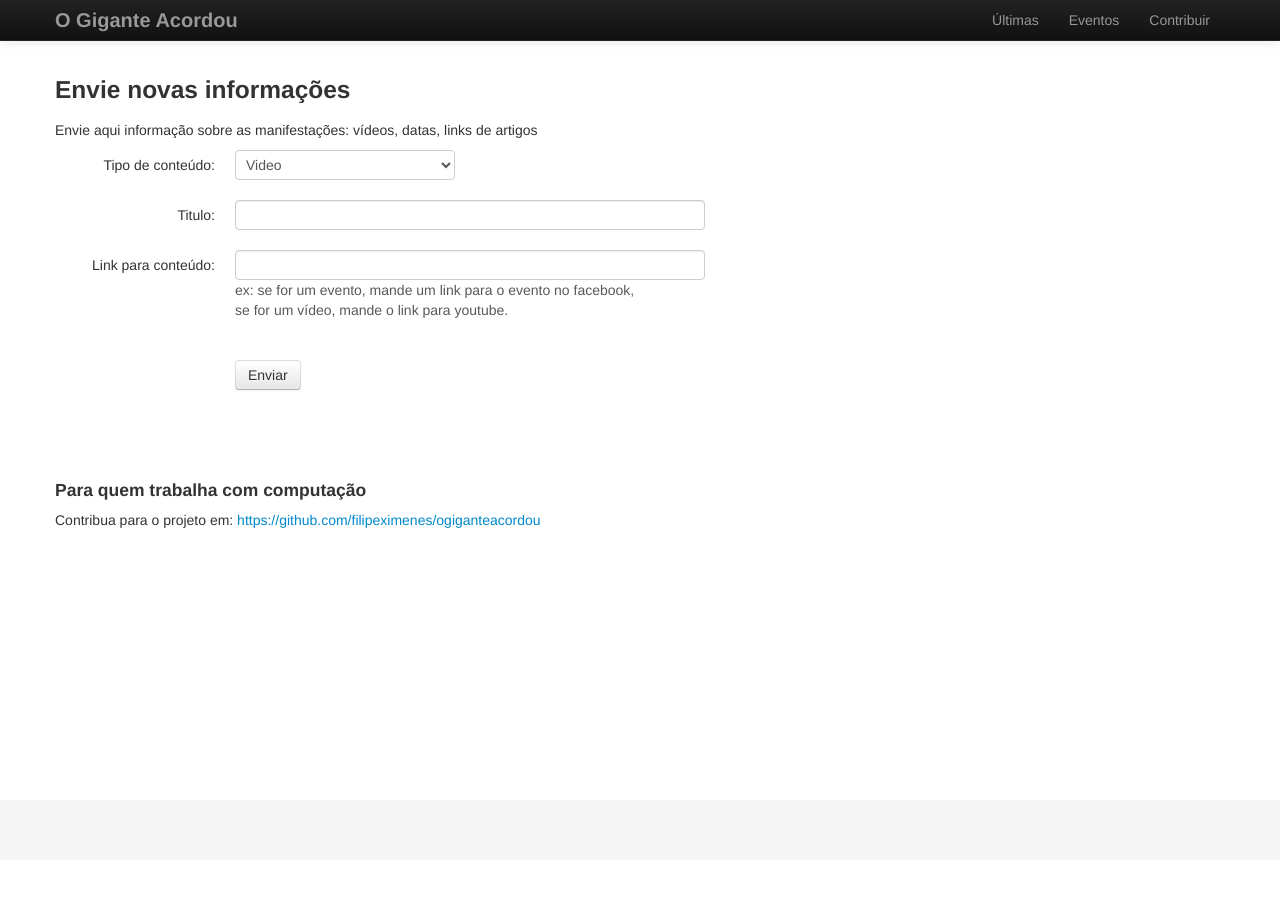
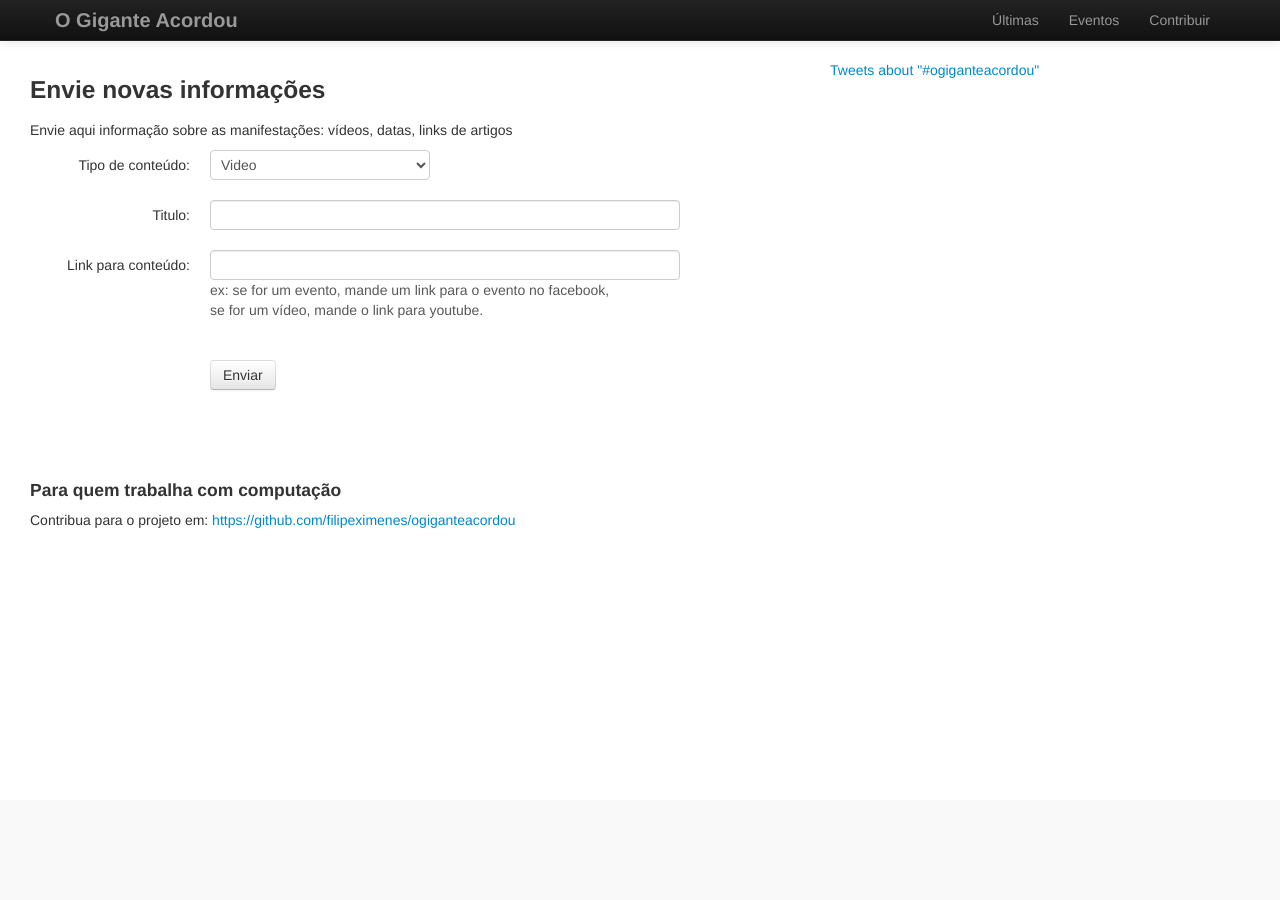
Before and after one commit to luanfonceca/ogiganteacordou, a Flask app: page /novo in a window 1280 px wide. After the commit the page ends 528 px from the top, so only its background shows below. Run offline with Flask 2, Linux system fonts and the light colour scheme; parts of the project's set-up code (start-up, migrations or seed data) failed here and were passed over; some libraries are stand-ins or nearby versions.

Commit message:
adding twitter stream

```diff
--- a/templates/base.html
+++ b/templates/base.html
@@ -12,44 +12,6 @@
     </style>
     <link rel="stylesheet" type="text/css" href="{{ url_for('static', filename='lib/bootstrap/css/bootstrap-responsive.min.css') }}">
 
-    <style type="text/css">
-      /* Sticky footer styles
-      -------------------------------------------------- */
-      html,
-      body {
-        height: 100%;
-        /* The html and body elements cannot have any padding or margin. */
-      }
-
-      /* Wrapper for page content to push down footer */
-      #wrap {
-        min-height: 100%;
-        height: auto !important;
-        height: 100%;
-        /* Negative indent footer by it's height */
-        margin: 0 auto -60px;
-      }
-
-      /* Set the fixed height of the footer here */
-      #push,
-      #footer {
-        height: 60px;
-      }
-      #footer {
-        background-color: #f5f5f5;
-      }
-
-      /* Lastly, apply responsive CSS fixes as necessary */
-      @media (max-width: 767px) {
-        #footer {
-          margin-left: -20px;
-          margin-right: -20px;
-          padding-left: 20px;
-          padding-right: 20px;
-        }
-      }
-    </style>
-
     <!-- HTML5 shim, for IE6-8 support of HTML5 elements -->
     <!--[if lt IE 9]>
       <script src="../assets/js/html5shiv.js"></script>
@@ -58,6 +20,7 @@
     <!-- Fav and touch icons -->
   </head>
   <body>
+    <div id="fb-root"></div>
     <div class="navbar navbar-inverse navbar-fixed-top">
       <div class="navbar-inner">
         <div class="container">
@@ -70,18 +33,13 @@
         </div>
       </div>
     </div>
-    <div id="wrap">
-      <div class="container">
-        {% block content %}{% endblock %}
-      </div>
-      <div id="push"></div>
+    <div class="container span8">
+      {% block content %}{% endblock %}
     </div>
-    <div id="footer">
-      <div class="container">
-        <p class"muted credit">
-          <div class="fb-like" data-href="http://ogiganteacordou.org/" data-send="false" data-width="450" data-show-faces="true"></div>
-        </p>
-      </div>
+    <div class="container span4">
+      <div class="fb-like" data-href="http://ogiganteacordou.org/" data-send="false" data-width="450" data-show-faces="true"></div>
+      <a class="twitter-timeline" href="https://twitter.com/search?q=%23ogiganteacordou" data-widget-id="346326213758967808">Tweets about "#ogiganteacordou"</a>
+      <script>!function(d,s,id){var js,fjs=d.getElementsByTagName(s)[0],p=/^http:/.test(d.location)?'http':'https';if(!d.getElementById(id)){js=d.createElement(s);js.id=id;js.src=p+"://platform.twitter.com/widgets.js";fjs.parentNode.insertBefore(js,fjs);}}(document,"script","twitter-wjs");</script>
     </div>
 
     <script>
@@ -93,7 +51,6 @@
       ga('create', 'UA-41784261-1', 'ogiganteacordou.org');
       ga('send', 'pageview');
     </script>
-    <div id="fb-root"></div>
     <script>(function(d, s, id) {
       var js, fjs = d.getElementsByTagName(s)[0];
       if (d.getElementById(id)) return;
```
